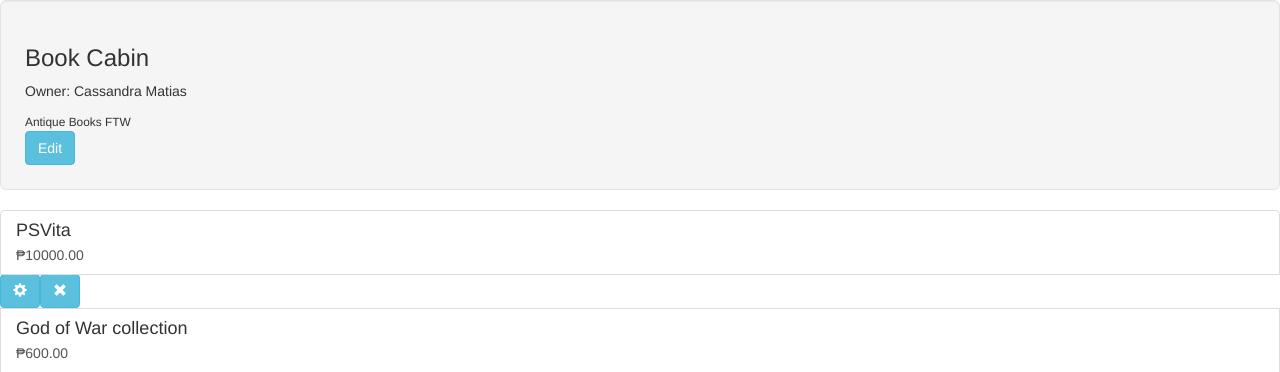
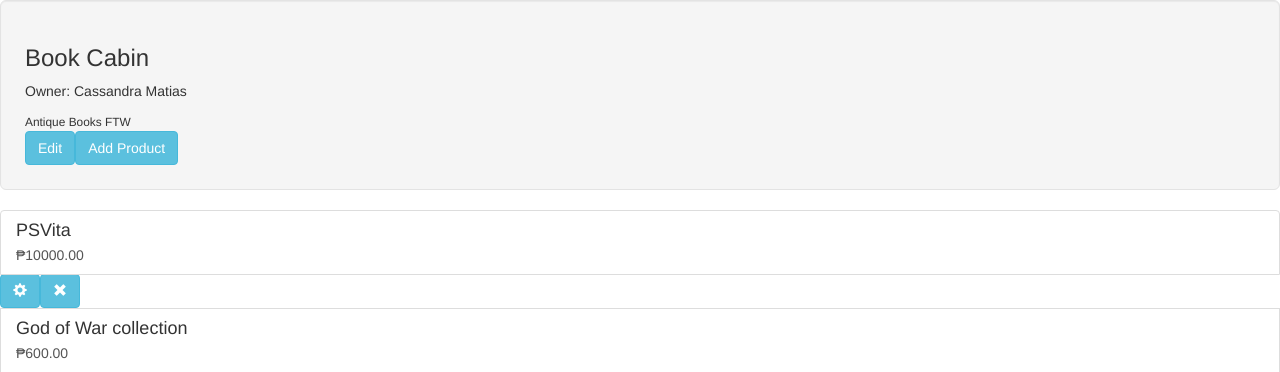
Before and after one commit to ArlanGmz/AKASecurdeProj, a PHP site: page /securde/shop.php?shop=1 in a window 1280 px wide. Shown: the part 50-422 px from the top of the page. Run offline with PHP 8.4, Linux system fonts and the light colour scheme; data comes from the database, SQL or seed files in the repository.

Commit message:
add productbutton
alysa is a bloody dingus

```diff
--- a/securde/shop.php
+++ b/securde/shop.php
@@ -52,7 +52,7 @@
 	echo "<h3 class='text-left'>".$s_name."</h3>";
 	echo "<p class='float-right'>Owner: ".$s_owner."</p>";
 	echo "<small>".$s_desc."</small><br>";
-	echo "<a href='' class='btn btn-info' role='button'>Edit</a>" ;
+	echo "<a href='' class='btn btn-info' role='button'>Edit</a><a href='' class='btn btn-info' role='button'>Add Product</a>" ;
 	echo "</div>";
 	/*The shop's products*/
 
```
